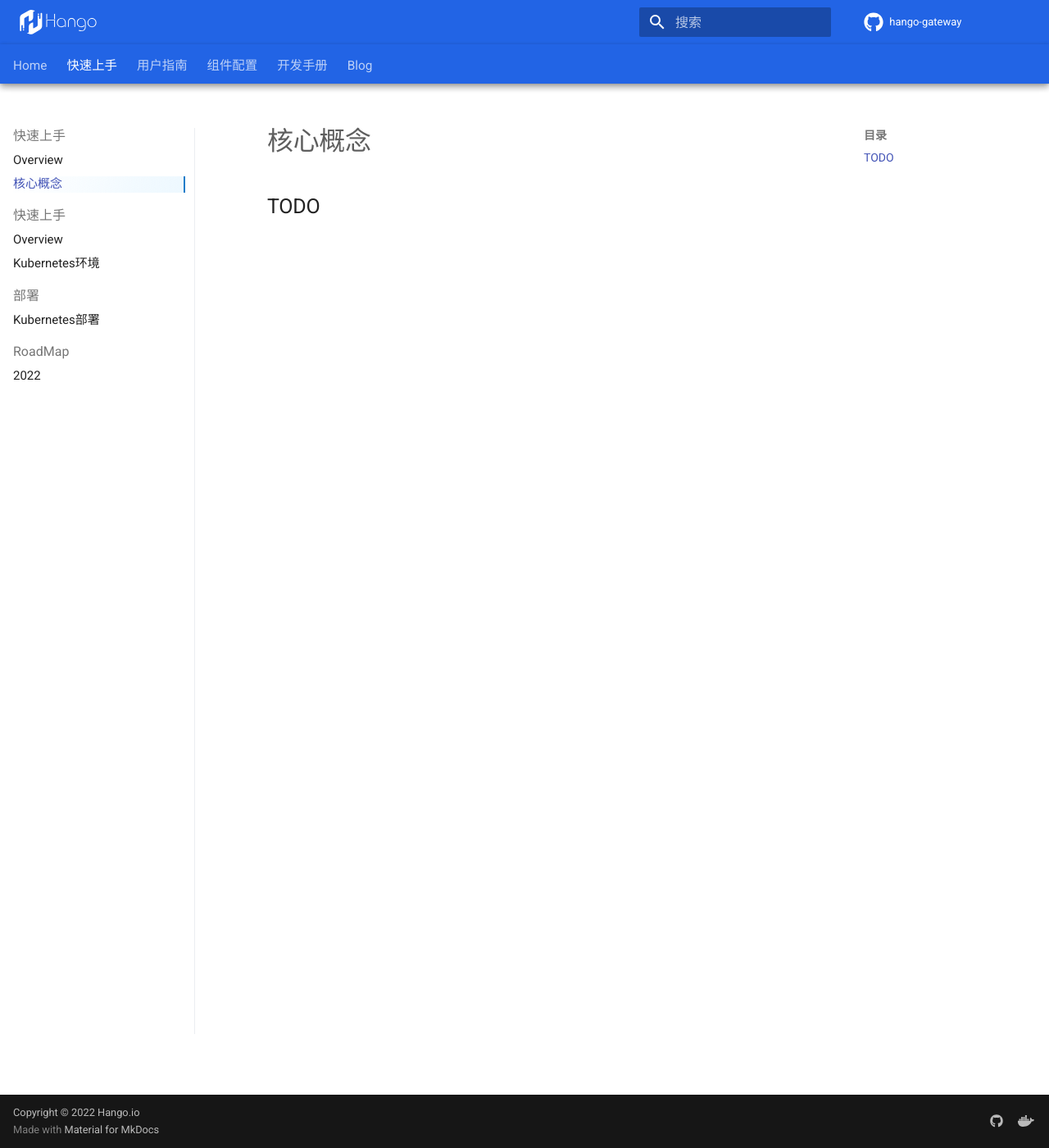
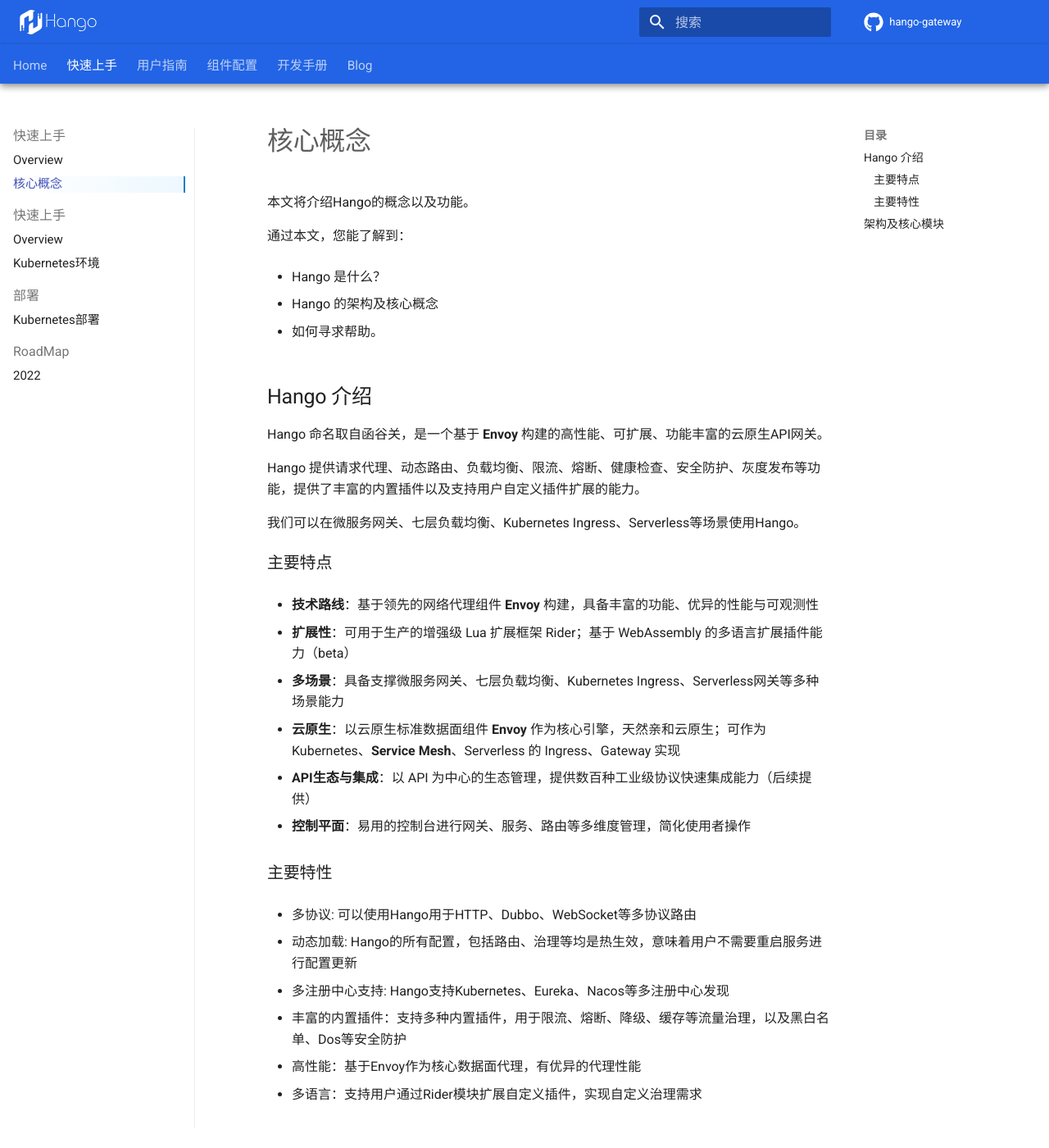
Before and after one commit to northhead/website, an MkDocs documentation site: the page built from docs/getting-started/intro/core-concept.md, in a window 1280 px wide and 1400 px high. Shown: the whole window at 82% size. Built offline with MkDocs 1.6.1 and Material for MkDocs 9.7.7, drawn with Linux system fonts in a browser that asks for light colours; some web fonts are replaced; comment, search, counter and statistics services are not loaded.

Commit message:
update hango core-concept

```diff
--- a/docs/getting-started/intro/core-concept.md
+++ b/docs/getting-started/intro/core-concept.md
@@ -1,3 +1,53 @@
 # 核心概念
 
-## TODO
+本文将介绍Hango的概念以及功能。
+
+通过本文，您能了解到：
+
+* Hango 是什么？
+
+* Hango 的架构及核心概念
+
+* 如何寻求帮助。
+
+## Hango 介绍
+
+Hango 命名取自函谷关，是一个基于 **Envoy** 构建的高性能、可扩展、功能丰富的云原生API网关。
+
+Hango 提供请求代理、动态路由、负载均衡、限流、熔断、健康检查、安全防护、灰度发布等功能，提供了丰富的内置插件以及支持用户自定义插件扩展的能力。
+
+我们可以在微服务网关、七层负载均衡、Kubernetes Ingress、Serverless等场景使用Hango。
+
+### 主要特点
+
+* **技术路线**：基于领先的网络代理组件 **Envoy** 构建，具备丰富的功能、优异的性能与可观测性
+
+* **扩展性**：可用于生产的增强级 Lua 扩展框架 Rider；基于 WebAssembly 的多语言扩展插件能力（beta）
+
+* **多场景**：具备支撑微服务网关、七层负载均衡、Kubernetes Ingress、Serverless网关等多种场景能力
+
+* **云原生**：以云原生标准数据面组件 **Envoy** 作为核心引擎，天然亲和云原生；可作为 Kubernetes、**Service Mesh**、Serverless 的 Ingress、Gateway 实现
+
+* **API生态与集成**：以 API 为中心的生态管理，提供数百种工业级协议快速集成能力（后续提供）
+
+* **控制平面**：易用的控制台进行网关、服务、路由等多维度管理，简化使用者操作
+
+### 主要特性
+
+* 多协议: 可以使用Hango用于HTTP、Dubbo、WebSocket等多协议路由
+
+* 动态加载: Hango的所有配置，包括路由、治理等均是热生效，意味着用户不需要重启服务进行配置更新
+
+* 多注册中心支持: Hango支持Kubernetes、Eureka、Nacos等多注册中心发现
+
+* 丰富的内置插件：支持多种内置插件，用于限流、熔断、降级、缓存等流量治理，以及黑白名单、Dos等安全防护
+
+* 高性能：基于Envoy作为核心数据面代理，有优异的代理性能
+
+* 多语言：支持用户通过Rider模块扩展自定义插件，实现自定义治理需求
+
+## 架构及核心模块
+
+下图是Hango的核心架构
+
+![](./img/Hango%20arc.png)
```
Also changed, not shown: docs/getting-started/intro/img/Hango arc.png (added).
